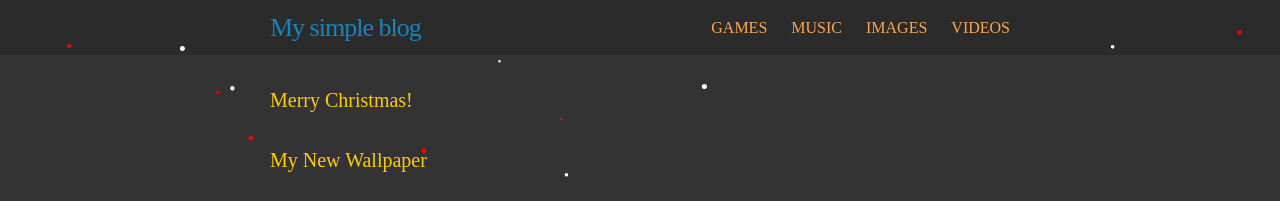
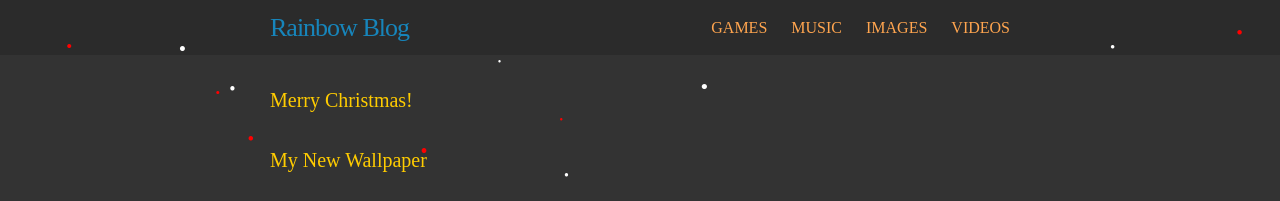
Before and after one commit to skandyn-sh/skandyn-sh.github.io, a Jekyll site: the page built from index.html, in a window 1280 px wide. Shown: the top 201 px of the page. Built offline with Jekyll 4.4.1, drawn with Linux system fonts in a browser that asks for light colours; nearby versions of some CDN libraries; library files that are not in the unit come from our copies; comment, search, counter and statistics services are not loaded.

Commit message:
Update _config.yml

```diff
--- a/_config.yml
+++ b/_config.yml
@@ -1,4 +1,4 @@
-title: My simple blog
+title: Rainbow Blog
 email:
 baseurl: "" # the subpath of your site, e.g. /blog
 url: "http://skandyn-sh.github.io" # the base hostname & protocol for your site, e.g. http://example.com
```
